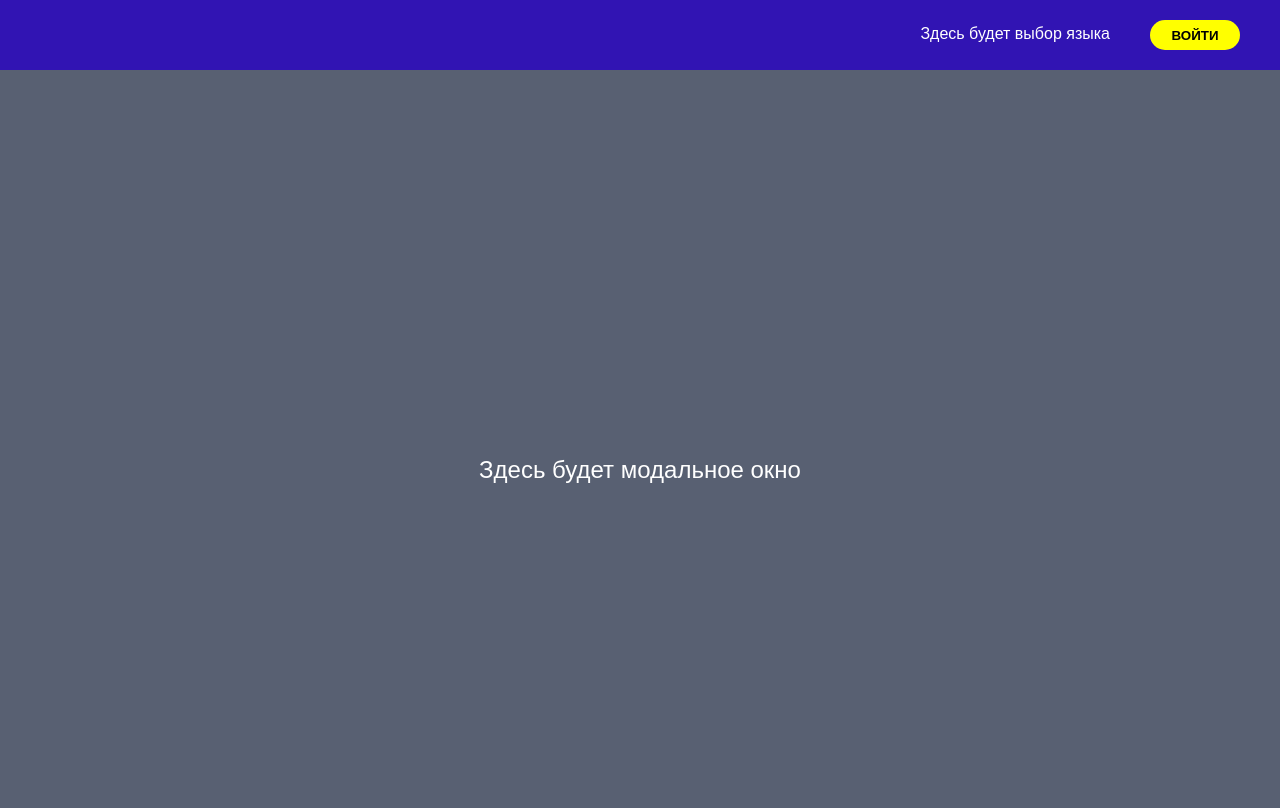
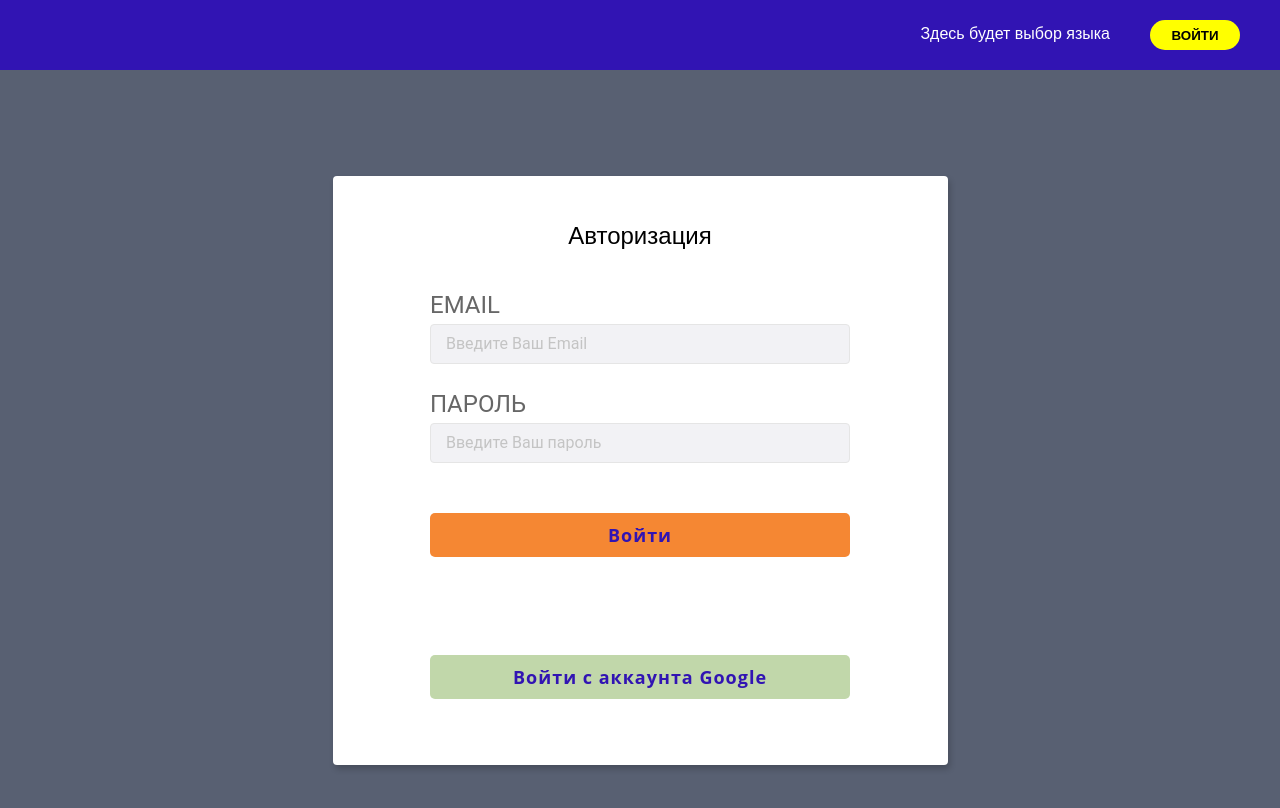
Before and after one commit to AiMedvedev/Auth-module, a React (Create React App) app: page / in a window 1280 px wide. Shown: the top 808 px of the page. Built offline with nearby package versions, Linux system fonts and the light colour scheme; no server answers.

Commit message:
authWithGoogle from modal is ready

```diff
--- a/src/App.js
+++ b/src/App.js
@@ -4,20 +4,21 @@ import 'firebase/compat/auth';
 import 'firebase/compat/database';
 import {useAuth} from './components/Hooks/useAuth';
 import {Header} from './components/Header/Header';
-import {Context, firebaseConfig} from './components/Functions/context';
+import {Modal} from './components/Modal/Modal';
+import {Context} from './components/Functions/context';
+import {firebaseConfig} from './firebase'
 
 
 firebase.initializeApp(firebaseConfig);
 
 function App() {
-
   const auth = useAuth(firebase.auth);
 
   return (
     <Context.Provider value={{auth}}>
       <Header className="App-header" {...auth} />
       <main className="main">
-        <div className="modal"> Здесь будет модальное окно</div>
+        <Modal />
       </main>
     </Context.Provider>
   );
--- a/src/components/Functions/context.js
+++ b/src/components/Functions/context.js
@@ -1,12 +1,3 @@
 import React from 'react';
 
 export const Context = React.createContext();
-
-export const firebaseConfig = {
-  apiKey: "AIzaSyCBIcDPknkGxmwf4UZ44iv9J2SwsJc9Q68",
-  authDomain: "auth-module-e9a14.firebaseapp.com",
-  projectId: "auth-module-e9a14",
-  storageBucket: "auth-module-e9a14.appspot.com",
-  messagingSenderId: "614329792925",
-  appId: "1:614329792925:web:247a105f7af8d60b305774"
-};
--- /dev/null
+++ b/src/components/Modal/Modal.js
@@ -0,0 +1,73 @@
+import React, {useContext, useState} from "react";
+import {Context} from '../Functions/context.js';
+import {  signInWithEmailAndPassword   } from 'firebase/auth';
+import { auth } from '../../firebase';
+import "./modal.css";
+
+
+/* async function authenticateUser(email, password, isLogin) {
+  try {
+    const user = isLogin
+      ? await auth.signInWithEmailAndPassword(email, password)
+      : await auth.createUserWithEmailAndPassword(email, password);
+    console.log(user);
+  } catch (err) {
+    console.log(err);
+  }
+} */
+
+
+export const Modal = () => {
+
+	const {auth: {logIn}} = useContext(Context);
+
+	const [email, setEmail] = useState('');
+	const [password, setPassword] = useState('');
+
+	const onLogin = (e) => {
+		e.preventDefault();
+		signInWithEmailAndPassword(auth, email, password)
+		.then((userCredential) => {
+			// Signed in
+			const user = userCredential.user;
+		})
+		.catch((error) => {
+			const errorCode = error.code;
+			const errorMessage = error.message;
+			console.log(errorCode, errorMessage)
+		});
+
+	}
+
+    return (
+      <div className="modal">
+        <p className="formTitle">Авторизация</p>
+        <form className="form" onSubmit={onLogin}>
+          <div className="input-group">
+            <label htmlFor="email-address">Email</label>
+            <input
+			type="email"
+			name="email"
+			id="email-address"
+			required
+            placeholder="Введите Ваш Email"
+            onChange={(e)=>setEmail(e.target.value)}/>
+          </div>
+          <div className="input-group">
+            <label htmlFor="password">Пароль</label>
+            <input
+			type="password"
+			name="password"
+			id="password"
+			required
+            placeholder="Введите Ваш пароль"
+            onChange={(e)=>setPassword(e.target.value)}/>
+          </div>
+          <button className="primary" /* onClick={onLogin} */>Войти</button>
+        </form>
+        <button className="secondary" onClick={logIn}>
+          Войти с аккаунта Google
+        </button>
+      </div>
+    );
+}
--- /dev/null
+++ b/src/components/Modal/modal.css
@@ -0,0 +1,101 @@
+.modal {
+	background: #fff;
+	border-radius: 4px;
+	box-shadow: 2px 4px 6px rgba(0, 0, 0, 0.2);
+	max-width: 615px;
+	padding-bottom: 66px;
+	padding-top: 46px;
+	text-align: center;
+	width: 90%;
+}
+
+.formTitle {
+	color: black;
+}
+
+.modal>.logo {
+	max-width: 90%;
+}
+
+.modal>.form {
+	margin-bottom: 98px;
+	margin-top: 41px;
+}
+
+.input-group {
+	margin-bottom: 26px;
+}
+
+.input-group:nth-last-child(-n + 2) {
+	margin-bottom: 50px;
+}
+
+.input-group>label,
+.input-group>input {
+	font-family: 'Roboto', sans-serif;
+	max-width: 420px;
+	text-align: left;
+	width: 80%;
+}
+
+.input-group>label {
+	color: #676767;
+	display: inline-block;
+	margin-bottom: 5px;
+	text-transform: uppercase;
+}
+
+.input-group>input {
+	background: #f2f2f5;
+	border-radius: 4px;
+	border: 1px solid #e5e5e5;
+	color: #676767;
+	font-size: 16px;
+	height: 40px;
+	outline: 0;
+	padding: 0 15px;
+	transition: all 0.3s;
+}
+
+.input-group>input:focus {
+	background: #fff;
+	border-color: #c4c4c4;
+}
+
+.input-group>input::placeholder {
+	color: #c4c4c4;
+	font-size: 16px;
+}
+
+button.primary,
+button.secondary {
+	border-radius: 5px;
+	border: none;
+	color: rgb(49, 20, 179);
+	cursor: pointer;
+	font-family: 'Open Sans', sans-serif;
+	font-size: 18px;
+	font-weight: bold;
+	letter-spacing: 1px;
+	max-width: 420px;
+	outline: 0;
+	padding: 10px 0;
+	transition: background 0.3s;
+	width: 80%;
+}
+
+button.primary {
+	background: #f58733;
+}
+
+button.primary:hover {
+	background: #ea6c0b;
+}
+
+button.secondary {
+	background: #c1d7aa;
+}
+
+button.secondary:hover {
+	background: #a8c787;
+}
--- /dev/null
+++ b/src/firebase.js
@@ -0,0 +1,15 @@
+import { initializeApp } from "firebase/app"
+import { getAuth } from "firebase/auth"
+
+export const firebaseConfig = {
+  apiKey: "AIzaSyCBIcDPknkGxmwf4UZ44iv9J2SwsJc9Q68",
+  authDomain: "auth-module-e9a14.firebaseapp.com",
+  projectId: "auth-module-e9a14",
+  storageBucket: "auth-module-e9a14.appspot.com",
+  messagingSenderId: "614329792925",
+  appId: "1:614329792925:web:247a105f7af8d60b305774"
+}
+
+
+const app = initializeApp(firebaseConfig);
+export const auth = getAuth(app);
```
